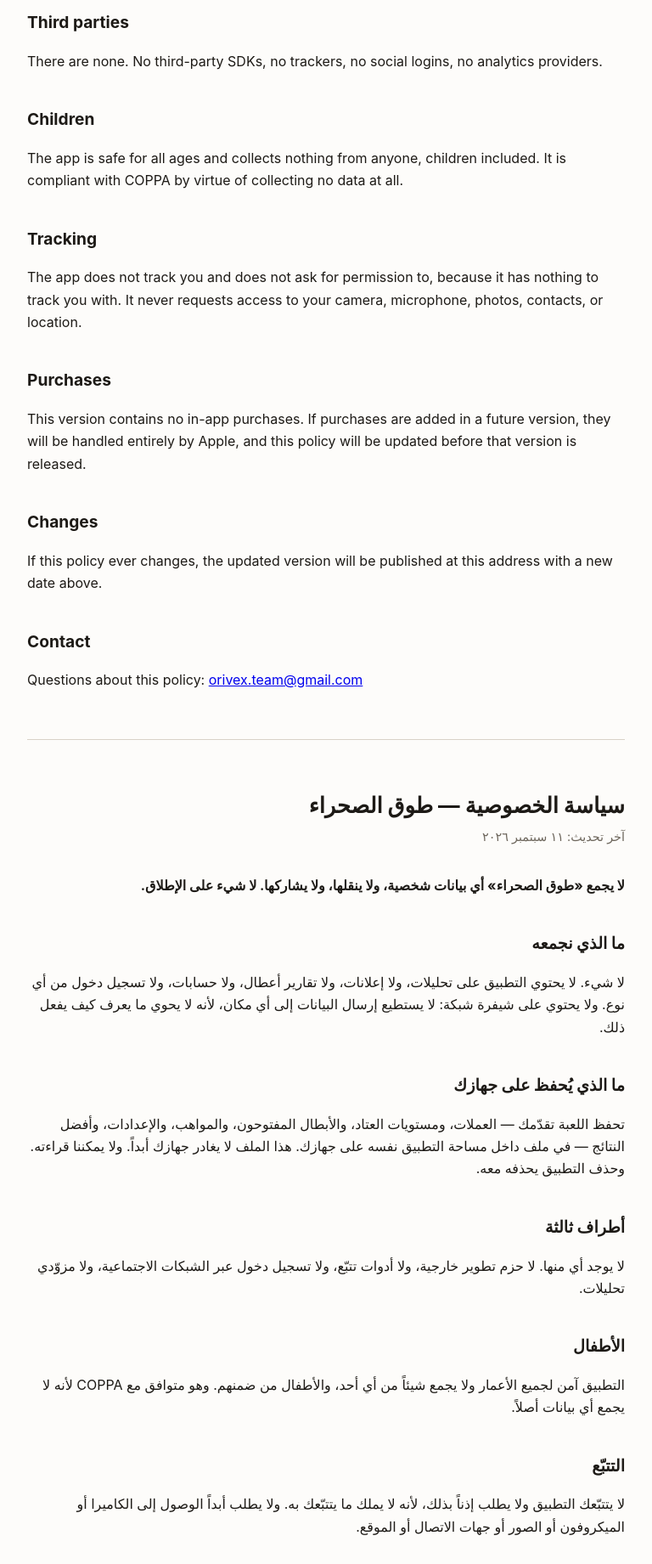
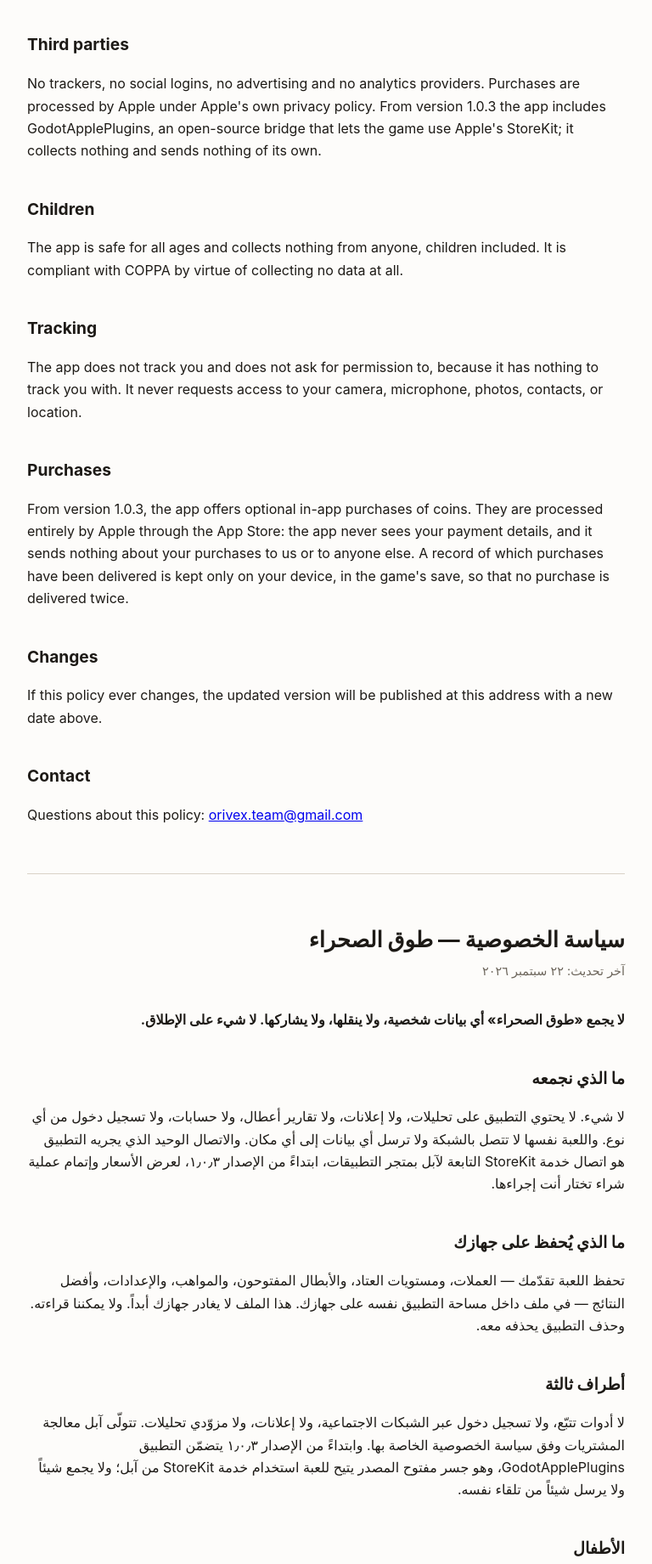
Before and after one commit to qrom66/desert-rogue-privacy, a plain HTML site: page index.html in a window 1280 px wide. Shown: the part 523-2364 px from the top of the page at 85% size, without its empty margins (256-1024 px from the left). Drawn offline with Linux system fonts and the light colour scheme.

Commit message:
Purchases from 1.0.3: StoreKit is the app's only connection

```diff
--- a/index.html
+++ b/index.html
@@ -26,15 +26,17 @@
 
 <section dir="ltr" lang="en">
   <h1>Privacy Policy — Desert Rogue</h1>
-  <p class="updated">Last updated: 11 September 2026</p>
+  <p class="updated">Last updated: 22 September 2026</p>
 
   <p><strong>Desert Rogue does not collect, transmit, or share any personal
   data. None at all.</strong></p>
 
   <h2>What we collect</h2>
   <p>Nothing. The app contains no analytics, no advertising, no crash reporting,
-  no accounts, and no login of any kind. It has no networking code: it cannot
-  send data anywhere, because there is nothing in it that knows how to.</p>
+  no accounts, and no login of any kind. The game itself makes no network
+  requests and sends no data anywhere. The only connection the app makes is
+  Apple's own StoreKit reaching the App Store, from version 1.0.3, to show
+  prices and to process a purchase you choose to make.</p>
 
   <h2>What is stored on your device</h2>
   <p>The game saves your progress — coins, gear levels, unlocked heroes, talents,
@@ -43,8 +45,10 @@
   deletes it.</p>
 
   <h2>Third parties</h2>
-  <p>There are none. No third-party SDKs, no trackers, no social logins, no
-  analytics providers.</p>
+  <p>No trackers, no social logins, no advertising and no analytics providers.
+  Purchases are processed by Apple under Apple's own privacy policy. From version
+  1.0.3 the app includes GodotApplePlugins, an open-source bridge that lets the
+  game use Apple's StoreKit; it collects nothing and sends nothing of its own.</p>
 
   <h2>Children</h2>
   <p>The app is safe for all ages and collects nothing from anyone, children
@@ -56,9 +60,11 @@
   microphone, photos, contacts, or location.</p>
 
   <h2>Purchases</h2>
-  <p>This version contains no in-app purchases. If purchases are added in a
-  future version, they will be handled entirely by Apple, and this policy will be
-  updated before that version is released.</p>
+  <p>From version 1.0.3, the app offers optional in-app purchases of coins. They are processed
+  entirely by Apple through the App Store: the app never sees your payment
+  details, and it sends nothing about your purchases to us or to anyone else. A
+  record of which purchases have been delivered is kept only on your device, in
+  the game's save, so that no purchase is delivered twice.</p>
 
   <h2>Changes</h2>
   <p>If this policy ever changes, the updated version will be published at this
@@ -72,15 +78,17 @@
 
 <section dir="rtl" lang="ar">
   <h1>سياسة الخصوصية — طوق الصحراء</h1>
-  <p class="updated">آخر تحديث: ١١ سبتمبر ٢٠٢٦</p>
+  <p class="updated">آخر تحديث: ٢٢ سبتمبر ٢٠٢٦</p>
 
   <p><strong>لا يجمع «طوق الصحراء» أي بيانات شخصية، ولا ينقلها، ولا يشاركها.
   لا شيء على الإطلاق.</strong></p>
 
   <h2>ما الذي نجمعه</h2>
   <p>لا شيء. لا يحتوي التطبيق على تحليلات، ولا إعلانات، ولا تقارير أعطال، ولا
-  حسابات، ولا تسجيل دخول من أي نوع. ولا يحتوي على شيفرة شبكة: لا يستطيع إرسال
-  البيانات إلى أي مكان، لأنه لا يحوي ما يعرف كيف يفعل ذلك.</p>
+  حسابات، ولا تسجيل دخول من أي نوع. واللعبة نفسها لا تتصل بالشبكة ولا ترسل أي
+  بيانات إلى أي مكان. والاتصال الوحيد الذي يجريه التطبيق هو اتصال خدمة StoreKit
+  التابعة لآبل بمتجر التطبيقات، ابتداءً من الإصدار ١٫٠٫٣، لعرض الأسعار وإتمام
+  عملية شراء تختار أنت إجراءها.</p>
 
   <h2>ما الذي يُحفظ على جهازك</h2>
   <p>تحفظ اللعبة تقدّمك — العملات، ومستويات العتاد، والأبطال المفتوحون، والمواهب،
@@ -88,8 +96,11 @@
   لا يغادر جهازك أبداً. ولا يمكننا قراءته. وحذف التطبيق يحذفه معه.</p>
 
   <h2>أطراف ثالثة</h2>
-  <p>لا يوجد أي منها. لا حزم تطوير خارجية، ولا أدوات تتبّع، ولا تسجيل دخول عبر
-  الشبكات الاجتماعية، ولا مزوّدي تحليلات.</p>
+  <p>لا أدوات تتبّع، ولا تسجيل دخول عبر الشبكات الاجتماعية، ولا إعلانات، ولا
+  مزوّدي تحليلات. تتولّى آبل معالجة المشتريات وفق سياسة الخصوصية الخاصة بها.
+  وابتداءً من الإصدار ١٫٠٫٣ يتضمّن التطبيق GodotApplePlugins، وهو جسر مفتوح
+  المصدر يتيح للعبة استخدام خدمة StoreKit من آبل؛ ولا يجمع شيئاً ولا يرسل شيئاً
+  من تلقاء نفسه.</p>
 
   <h2>الأطفال</h2>
   <p>التطبيق آمن لجميع الأعمار ولا يجمع شيئاً من أي أحد، والأطفال من ضمنهم. وهو
@@ -100,8 +111,10 @@
   أبداً الوصول إلى الكاميرا أو الميكروفون أو الصور أو جهات الاتصال أو الموقع.</p>
 
   <h2>المشتريات</h2>
-  <p>لا يحتوي هذا الإصدار على مشتريات داخل التطبيق. وإن أُضيفت في إصدار لاحق،
-  فستتولّاها آبل بالكامل، وستُحدَّث هذه السياسة قبل إطلاق ذلك الإصدار.</p>
+  <p>ابتداءً من الإصدار ١٫٠٫٣، يتيح التطبيق شراء العملات داخله اختيارياً. تتولّى آبل معالجة المشتريات
+  بالكامل عبر متجر التطبيقات: لا يطّلع التطبيق على بيانات الدفع، ولا يرسل أي شيء
+  عن مشترياتك إلينا أو إلى غيرنا. ويُحفَظ سجلّ المشتريات التي سُلِّمت على جهازك
+  فقط، ضمن ملف حفظ اللعبة، كي لا تُسلَّم أي عملية شراء مرتين.</p>
 
   <h2>التغييرات</h2>
   <p>إن تغيّرت هذه السياسة يوماً، ستُنشر النسخة المحدّثة على هذا العنوان بتاريخ
```
Also changed, not shown: 1 other file.
